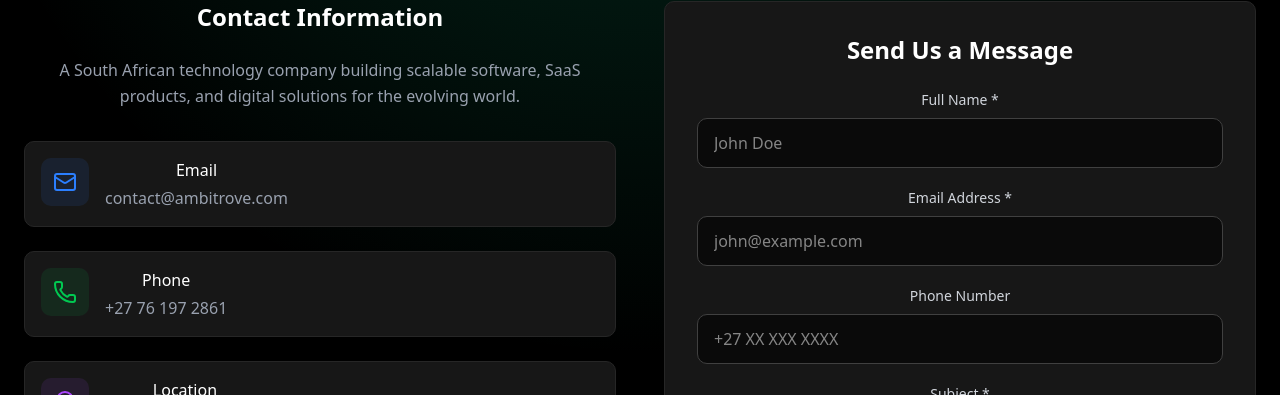
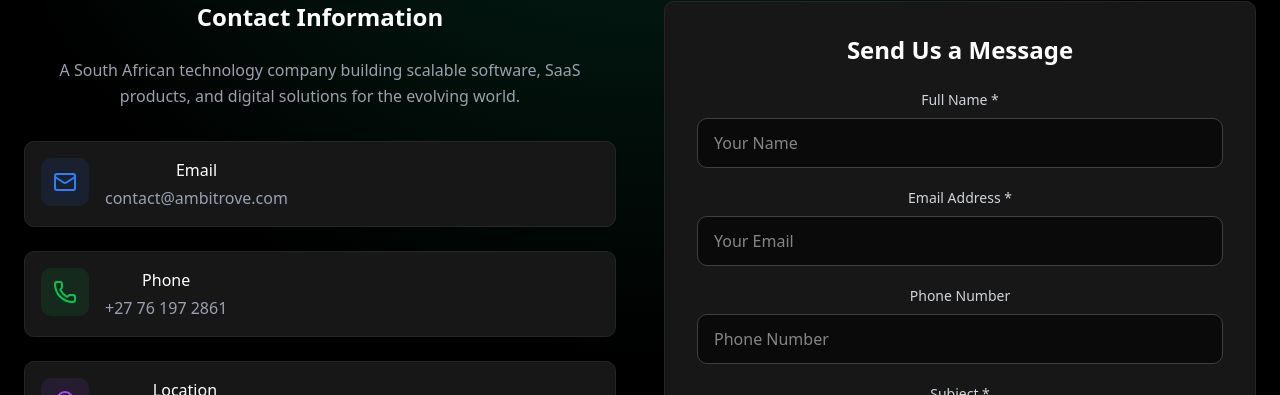
Before and after one commit to Ambitrove-Innovation/Ambitrove-website, a React (Vite) app: page /contact in a window 1280 px wide. Shown: the part 405-800 px from the top of the page. Built offline with nearby package versions, Linux system fonts and the light colour scheme.

Commit message:
Updated input form placeholder words

```diff
--- a/src/features/contact/contactpage.tsx
+++ b/src/features/contact/contactpage.tsx
@@ -225,7 +225,7 @@
                     value={formData.name}
                     onChange={handleChange}
                     className="w-full px-4 py-3 bg-neutral-950 border border-neutral-700 rounded-lg text-white focus:outline-none focus:border-blue-500 transition"
-                    placeholder="John Doe"
+                    placeholder="Your Name"
                   />
                 </div>
 
@@ -240,7 +240,7 @@
                     value={formData.email}
                     onChange={handleChange}
                     className="w-full px-4 py-3 bg-neutral-950 border border-neutral-700 rounded-lg text-white focus:outline-none focus:border-blue-500 transition"
-                    placeholder="john@example.com"
+                    placeholder="Your Email"
                   />
                 </div>
 
@@ -255,7 +255,7 @@
                     value={formData.phone}
                     onChange={handleChange}
                     className="w-full px-4 py-3 bg-neutral-950 border border-neutral-700 rounded-lg text-white focus:outline-none focus:border-blue-500 transition"
-                    placeholder="+27 XX XXX XXXX"
+                    placeholder="Phone Number"
                   />
                 </div>
 
```
